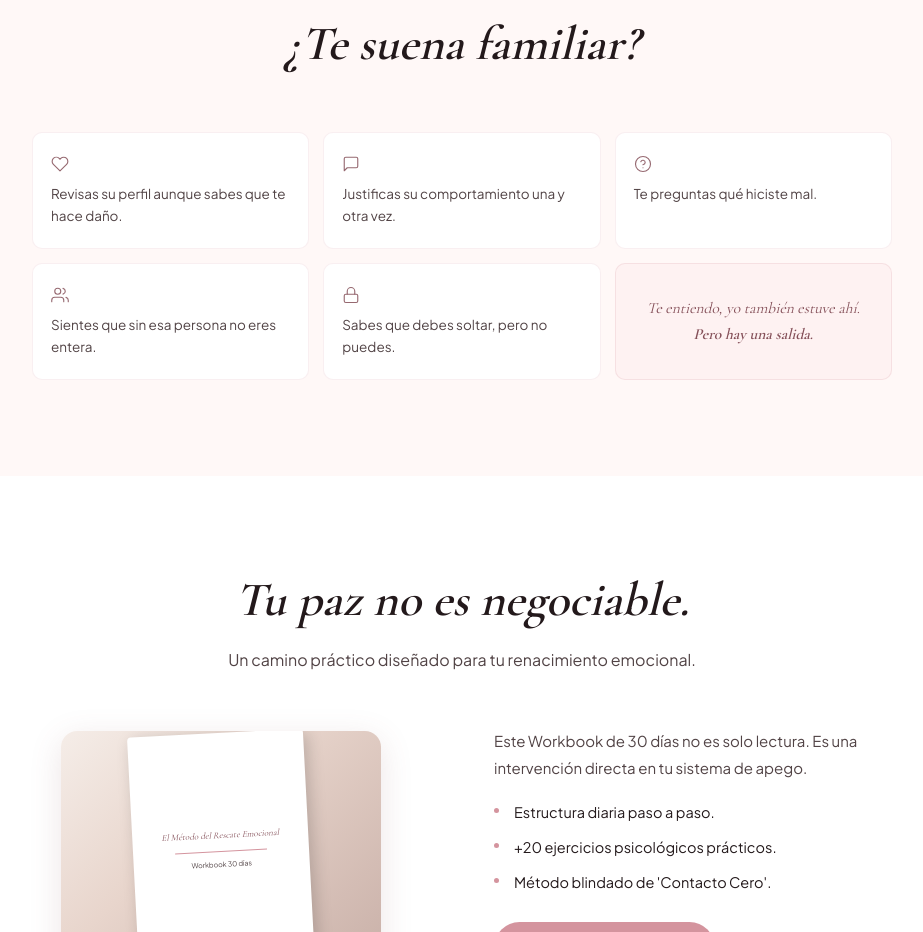
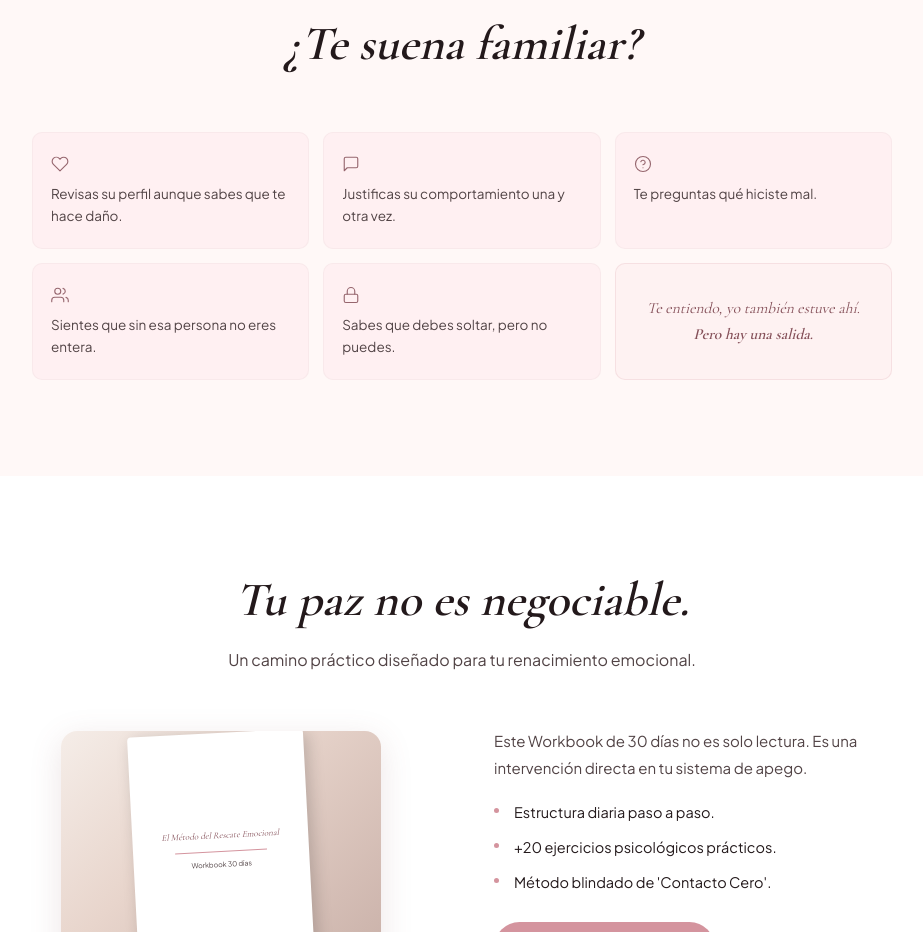
Before and after one commit to zeusasistent/rescate-emocional, a Next.js app: page / in a window 1280 px wide. Shown: the part 880-1812 px from the top of the page, without its empty margins (178-1101 px from the left). Built offline with nearby package versions, Linux system fonts and the light colour scheme.

Commit message:
Update problem

```diff
--- a/components/Problem.tsx
+++ b/components/Problem.tsx
@@ -87,8 +87,8 @@ export default function Problem() {
               viewport={{ once: true }}
               transition={{ duration: 0.4, delay: i * 0.07 }}
               style={{
-                backgroundColor: "#FFFFFF",
-                border: "1px solid rgba(212,148,158,0.15)",
+                backgroundColor: "#FFF0F2",
+                border: "1px solid rgba(213,194,196,0.15)",
                 borderRadius: "10px",
                 padding: "22px 18px",
                 display: "flex",
```
